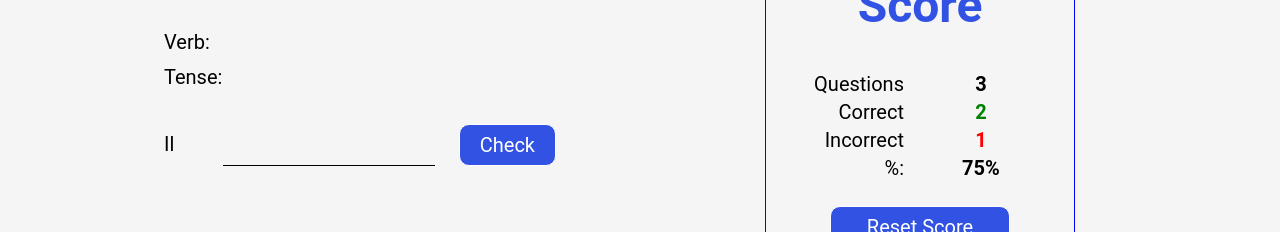
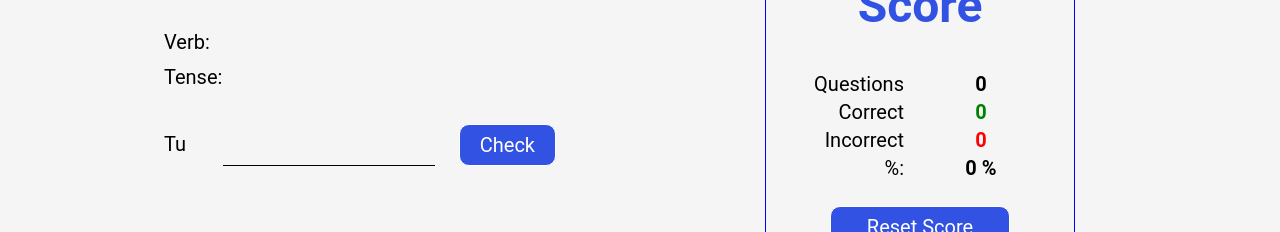
Before and after one commit to flaviobvds/conjuguons, a Next.js app: page / in a window 1280 px wide. Shown: the part 306-538 px from the top of the page. Built offline with nearby package versions, Linux system fonts and the light colour scheme.

Commit message:
score fully implementated and some bug fixes

```diff
--- a/src/components/QuestionContainer/index.tsx
+++ b/src/components/QuestionContainer/index.tsx
@@ -7,6 +7,7 @@ import { FaCheck, FaTimes } from 'react-icons/fa'
 
 import { translatedText } from "@/hooks/translatedText";
 import { useLanguage } from "@/hooks/language";
+import { useScore } from "@/hooks/score";
 import { Score } from "../Score";
 
 import styles from './questioncontainer.module.scss'
@@ -25,8 +26,7 @@ interface QuestionContainerProps {
         subjects: number[],
         verbs: 'top25verbs' | 'top50verbs' | 'top100verbs' | 'allverbs',
         verbTenses: string[]
-    },
-    lang: string
+    }
 }
 
 function getRandomVerb(listType: 'top25verbs' | 'top50verbs' | 'top100verbs' | 'allverbs') {
@@ -63,7 +63,8 @@ function getConjugation(question: Question) {
     return FrenchVerbs.getConjugation(Lefff as VerbsInfo, question.verb, question.tense, question.person)
 }
 
-export function QuestionContainer({ questionsettings, lang }: QuestionContainerProps) {
+export function QuestionContainer({ questionsettings }: QuestionContainerProps) {
+    const { changeScore } = useScore();
     const { language } = useLanguage();
     const [answer, setAnswer] = useState('');
     const [verb, setVerb] = useState('');
@@ -89,36 +90,38 @@ export function QuestionContainer({ questionsettings, lang }: QuestionContainerP
     function handleSubmitAnswer(event: FormEvent) {
         event.preventDefault();
 
-        function newSubject(subject: number) {
+        function newSubject(oldSubject: number) {
             const aux = getAuxiliary(verb)
 
             // if subject is ELLE (index 6), consider it IL (index 2). Use female if aux is ETRE
-            if (subject == 6) return {
-                subject: 2,
+            if (oldSubject == 6) return {
+                newSubject: 2,
                 gender: aux == "ETRE" ? 'F' : 'M',
                 number: 'S'
             }
             // if subject is ELLES (index 7), consider it ILS (index 5). Use female & plural if aux is ETRE
-            if (subject == 7) return {
-                subject: 5,
+            if (oldSubject == 7) return {
+                newSubject: 5,
                 gender: aux == "ETRE" ? 'F' : 'M',
                 number: aux == "ETRE" ? 'P' : 'S',
             }
             // if subject is NOUS (index 3) or VOUS (index 4), use plural if aux is ETRE
-            if (subject == 3 || 4) return {
-                subject,
+            if (oldSubject >= 3 && oldSubject <= 5) return {
+                newSubject: subject,
                 gender: 'M',
                 number: aux == "ETRE" ? 'P' : 'S',
             }
             return {
-                subject: subject
+                newSubject: subject,
+                gender: 'M',
+                number: 'S'
             }
         }
 
         const conjugation = getConjugation({
             verb: verb,
             tense: verbTense,
-            person: newSubject(subject).subject,
+            person: newSubject(subject).newSubject,
             gender: newSubject(subject).gender as 'M' | 'F' ?? undefined, // if subject is ELLE, set gender
             number: newSubject(subject).number as 'S' | 'P' ?? undefined, // if subject is ELLES, set gender and number
         })
@@ -126,7 +129,6 @@ export function QuestionContainer({ questionsettings, lang }: QuestionContainerP
     }
 
     useEffect(() => {
-        //console.log(answer + ' / ' + correctAnswer)
         if (answer !== '' && correctAnswer != '') {
             answer === correctAnswer ? setIsCorrect(true) : setIsCorrect(false)
         } else {
@@ -135,7 +137,7 @@ export function QuestionContainer({ questionsettings, lang }: QuestionContainerP
     }, [correctAnswer])
 
     useEffect(() => {
-        //console.log(isCorrect)
+        if (isCorrect != null) changeScore(isCorrect)
     }, [isCorrect])
 
     function handleGetNewQuestion() {
@@ -147,7 +149,7 @@ export function QuestionContainer({ questionsettings, lang }: QuestionContainerP
     }
 
     function getSubjectName(subjectIndex: number) {
-        const subjects = ['Je', 'Tu', 'Il', 'Nous', 'Vous', 'Ils', 'Elle', 'Elles']
+        const subjects = ["Je / J'", 'Tu', 'Il', 'Nous', 'Vous', 'Ils', 'Elle', 'Elles']
         const subject = subjects[subjectIndex]
         return subject
     }
--- a/src/components/Score/index.tsx
+++ b/src/components/Score/index.tsx
@@ -1,9 +1,16 @@
 import styles from './score.module.scss'
 import { useLanguage } from '@/hooks/language'
+import { useScore } from '@/hooks/score';
 import { translatedText } from '@/hooks/translatedText'
 
 export function Score() {
     const { language } = useLanguage();
+    const { score, resetScore } = useScore();
+
+    function calcPC(correct: number, questions: number) {
+        if (questions != 0) return Math.round((correct / questions) * 100)
+        return 0
+    }
 
     return (
         <div className={styles.rightContainer}>
@@ -15,34 +22,43 @@ export function Score() {
                 </div>
 
                 <div className={styles.scoreContainer}>
+
                     <div className={styles.heading}>
-                        {translatedText.questions[language as keyof typeof translatedText.settings]}
+                        {translatedText.questions[language as keyof typeof translatedText.questions]}
                     </div>
                     <div className={styles.qtty}>
-                        3
+                        {score.questions}
                     </div>
+
+
                     <div className={styles.heading}>
-                        {translatedText.correct[language as keyof typeof translatedText.settings]}
+                        {translatedText.correct[language as keyof typeof translatedText.correct]}
                     </div>
                     <div className={styles.qttyCorrect}>
-                        2
+                        {score.correct}
                     </div>
+
+
                     <div className={styles.heading}>
-                        {translatedText.incorrect[language as keyof typeof translatedText.settings]}
+                        {translatedText.incorrect[language as keyof typeof translatedText.incorrect]}
                     </div>
                     <div className={styles.qttyIncorrect}>
-                        1
+                        {score.incorrect}
                     </div>
+
+
+
                     <div className={styles.heading}>
                         %:
                     </div>
                     <div className={styles.qtty}>
-                        75%
+                        {`${calcPC(score.correct, score.questions)} %`}
                     </div>
                 </div>
 
                 <button
                     className={styles.resetButton}
+                    onClick={resetScore}
                 >
                     {translatedText.resetScore[language as keyof typeof translatedText.settings]}
                 </button>
--- /dev/null
+++ b/src/hooks/score.tsx
@@ -0,0 +1,62 @@
+import { createContext, ReactNode, useContext, useEffect, useState } from "react";
+
+interface ScoreProviderProps {
+    children: ReactNode;
+}
+
+interface ScoreContextData {
+    score: {
+        questions: number,
+        correct: number,
+        incorrect: number
+    },
+    changeScore: (isCorrect: boolean) => void,
+    resetScore: () => void
+}
+
+const ScoreContext = createContext<ScoreContextData>({} as ScoreContextData)
+
+
+
+export function ScoreProvider({ children }: ScoreProviderProps) {
+    const [score, setScore] = useState({
+        questions: 0,
+        correct: 0,
+        incorrect: 0
+    });
+
+    function changeScore(isCorrect: boolean) {
+        if (isCorrect === true) {
+            setScore({
+                questions: score.questions + 1,
+                correct: score.correct + 1,
+                incorrect: score.incorrect
+            })
+        } else {
+            setScore({
+                questions: score.questions + 1,
+                correct: score.correct,
+                incorrect: score.incorrect + 1
+            })
+        }
+    }
+
+    function resetScore() {
+        setScore({
+            questions: 0,
+            correct: 0,
+            incorrect: 0
+        })
+    }
+
+    return (
+        <ScoreContext.Provider value={{ score, changeScore, resetScore }}>
+            {children}
+        </ScoreContext.Provider>
+    )
+}
+
+export function useScore() {
+    const context = useContext(ScoreContext)
+    return context
+}
--- a/src/pages/index.tsx
+++ b/src/pages/index.tsx
@@ -3,20 +3,21 @@ import Head from 'next/head'
 import { useState } from "react";
 
 import { SettingsModal } from '@/components/SettingsModal';
-
-import styles from './home.module.scss'
 import { Header } from '@/components/Header';
 import { Footer } from '@/components/Footer';
 import { LanguageProvider } from '@/hooks/language';
+import { ScoreProvider } from '@/hooks/score';
+
+import styles from './home.module.scss'
+
 
 export default function Home() {
     const settings = {
-        subjects: [1, 2, 3, 4, 5, 6, 7],
+        subjects: [0,1,2,3,4,5,6,7],
         verbs: "top25verbs" as const,
-        verbTenses: ['PASSE_COMPOSE', 'PLUS_QUE_PARFAIT']
+        verbTenses: ['PASSE_COMPOSE']
     }
 
-    const [lang, setLang] = useState('fr');
     const [isSettingsModalOpen, setIsSettingsModalOpen] = useState(false);
 
     function handleOpenSettingsModal() {
@@ -28,18 +29,21 @@ export default function Home() {
 
     return (
         <LanguageProvider>
+            <ScoreProvider>
+
                 <Head>
                     <title>Conjuguons!</title>
                 </Head>
 
                 <Header />
-            <QuestionContainer questionsettings={settings} lang={lang} />
+                <QuestionContainer questionsettings={settings} />
                 <Footer />
                 <SettingsModal
                     isOpen={isSettingsModalOpen}
                     onRequestClose={handleCloseSettingsModal}
                 />
 
+            </ScoreProvider>
         </LanguageProvider>
     )
 }
--- a/src/styles/global.scss
+++ b/src/styles/global.scss
@@ -34,8 +34,8 @@ a {
     }
 }
 
-@media (max-width: 720px) {
+@media (max-width: 750px) {
     html {
-        font-size: 62.5%;
+        font-size: 56.25%;
     }
 }
```
Lines whose indentation alone changed are shown as unchanged.
